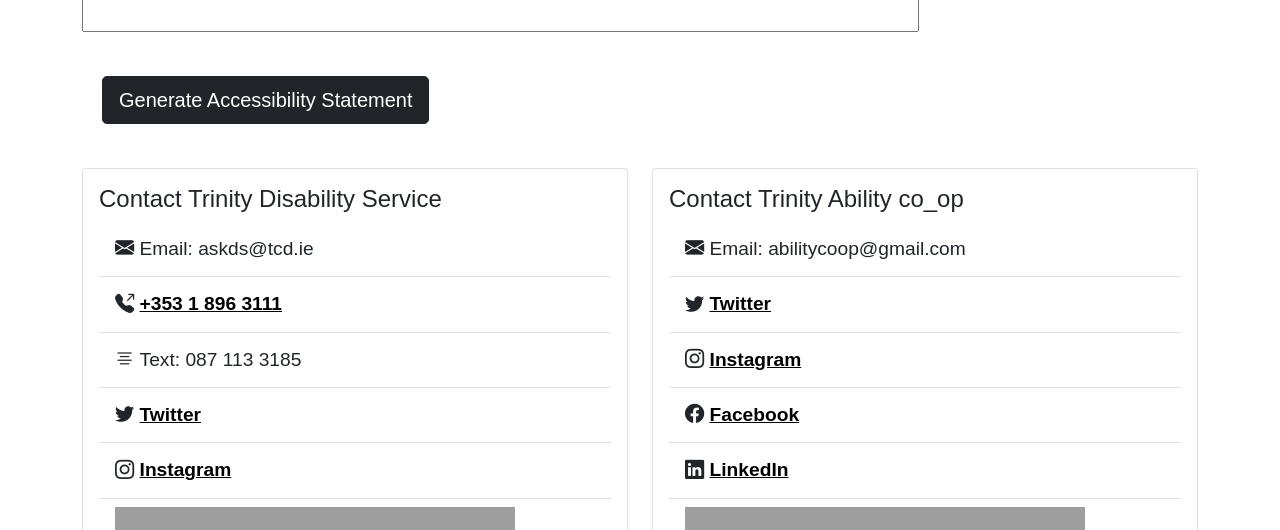
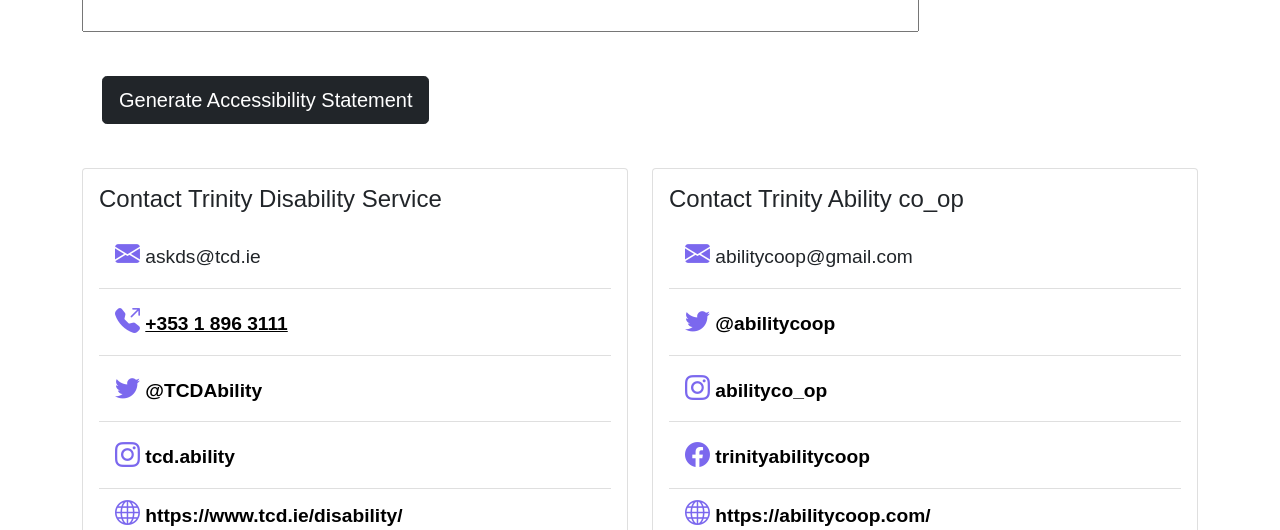
Before and after one commit to marklkm/accessibility-generator, a PHP site: page / in a window 1280 px wide. Shown: the part 4675-5205 px from the top of the page. Run offline with PHP 8.4, Linux system fonts and the light colour scheme; some libraries are stand-ins or nearby versions; grey boxes are pictures that could not be loaded.

Commit message:
updated social icons

```diff
--- a/css/styles.css
+++ b/css/styles.css
@@ -44,6 +44,11 @@ navbar2 {
   width: 556px;
 }
 
+/* icons */
+.icon-purple {
+  color: #7b68ee;
+  font-size:1.3em;
+}
 
 .custom-footer p, .custom-footer a:link {
     font-size: 14px !important;
--- a/index.html
+++ b/index.html
@@ -673,16 +673,14 @@ Including closed captions?&nbsp;<i class="bi bi-question-circle-fill"></i></labe
                         <div class="card-body">
                             <h4 class="card-title h4">Contact Trinity Disability Service</h4>
                             <ul class="list-group list-group-flush">
-                                <li class="list-group-item"><i class="bi bi-envelope-fill"></i>&nbsp;Email: askds@tcd.ie</li>
-                                <li class="list-group-item"><i class="bi bi-telephone-outbound-fill"></i>
+                                <li class="list-group-item"><i class="bi bi-envelope-fill icon-purple"></i>&nbsp;askds@tcd.ie</li>
+                                <li class="list-group-item"><i class="bi bi-telephone-outbound-fill icon-purple"></i>
                                     <a href="tel:0035318963111"> +353 1 896 3111</a>
                                 </li>
-                                <li class="list-group-item"><i class="bi bi-text-center"></i>&nbsp;Text: 087 113 3185</li>
-                                <li class="list-group-item"><i class="bi bi-twitter"></i>&nbsp;<a href="https://twitter.com/TCDAbility" target="_blank" rel="noopener nonreferrer">Twitter</a></li>
-                                <li class="list-group-item"><i class="bi bi-instagram"></i>&nbsp;<a href="https://www.instagram.com/tcd.ability/" target="_blank" rel="noopener nonreferrer">Instagram</a></li>
-                                <li class="list-group-item"><img src="https://img.icons8.com/color/24/000000/linktree.png" />&nbsp;<a href="https://linktr.ee/TrinityDS" target="_blank" rel="noopener nonreferrer">Linktree</a></li>
+                                <li class="list-group-item"><i class="bi bi-twitter icon-purple"></i>&nbsp;<a href="https://twitter.com/TCDAbility" target="_blank" rel="noopener nonreferrer" class="text-decoration-none">@TCDAbility</a></li>
+                                <li class="list-group-item"><i class="bi bi-instagram icon-purple"></i>&nbsp;<a href="https://www.instagram.com/tcd.ability/" target="_blank" rel="noopener nonreferrer" class="text-decoration-none">tcd.ability</a></li>
                                 <li class="list-group-item">
-                                    <a href="https://www.tcd.ie/disability/" target="_blank" rel=" noopener nonreferrer"><img src="https://img.icons8.com/glyph-neue/24/000000/domain.png" />&nbsp;Trinity Disability Service website</a>
+                                    <a href="https://www.tcd.ie/disability/" target="_blank" class="text-decoration-none" rel=" noopener nonreferrer"><i class="bi bi-globe icon-purple"></i>&nbsp;https://www.tcd.ie/disability/</a>
                                 </li>
                             </ul>
                         </div>
@@ -694,14 +692,12 @@ Including closed captions?&nbsp;<i class="bi bi-question-circle-fill"></i></labe
                         <div class="card-body">
                             <h4 class="card-title h4">Contact Trinity Ability co_op</h4>
                             <ul class="list-group list-group-flush">
-                                <li class="list-group-item"><i class="bi bi-envelope-fill"></i>&nbsp;Email: abilitycoop@gmail.com</li>
-                                <li class="list-group-item"><i class="bi bi-twitter"></i>&nbsp;<a href="https://twitter.com/abilitycoop/" target="_blank" rel="noopener nonreferrer">Twitter</a></li>
-                                <li class="list-group-item"><i class="bi bi-instagram"></i>&nbsp;<a href="https://www.instagram.com/abilityco_op/" target="_blank" rel="noopener nonreferrer">Instagram</a></li>
-                                <li class="list-group-item"><i class="bi bi-facebook"></i>&nbsp;<a href="https://www.facebook.com/Ability-Co_op-108998600831478/" target="_blank" rel="noopener nonreferrer">Facebook</a></li>
-                                <li class="list-group-item"><i class="bi bi-linkedin"></i>&nbsp;<a href="https://www.linkedin.com/in/trinity-ability-co-op-9a20981ab/" target="_blank" rel="noopener nonreferrer">LinkedIn</a></li>
-                                <li class="list-group-item"><img src="https://img.icons8.com/color/24/000000/linktree.png" />&nbsp;<a href="https://linktr.ee/abilitycoop" target="_blank" rel="noopener nonreferrer">Linktree</a></li>
+                                <li class="list-group-item"><i class="bi bi-envelope-fill icon-purple"></i>&nbsp;abilitycoop@gmail.com</li>
+                                <li class="list-group-item"><i class="bi bi-twitter icon-purple"></i>&nbsp;<a href="https://twitter.com/abilitycoop/" target="_blank" rel="noopener nonreferrer" class="text-decoration-none">@abilitycoop</a></li>
+                                <li class="list-group-item"><i class="bi bi-instagram icon-purple"></i>&nbsp;<a href="https://www.instagram.com/abilityco_op/" target="_blank" rel="noopener nonreferrer" class="text-decoration-none">abilityco_op</a></li>
+                                <li class="list-group-item"><i class="bi bi-facebook icon-purple"></i>&nbsp;<a href="https://www.facebook.com/Ability-Co_op-108998600831478/" target="_blank" rel="noopener nonreferrer" class="text-decoration-none">trinityabilitycoop</a></li>
                                 <li class="list-group-item">
-                                    <a href="https://abilitycoop.com/" target="_blank" rel=" noopener nonreferrer"><img src="https://img.icons8.com/glyph-neue/24/000000/domain.png" />&nbsp;Trinity Ability co_op website</a>
+                                    <a href="https://abilitycoop.com/" target="_blank" rel=" noopener nonreferrer" class="text-decoration-none"><i class="bi bi-globe icon-purple"></i>&nbsp;https://abilitycoop.com/</a>
                                 </li>
                             </ul>
                         </div>
```
